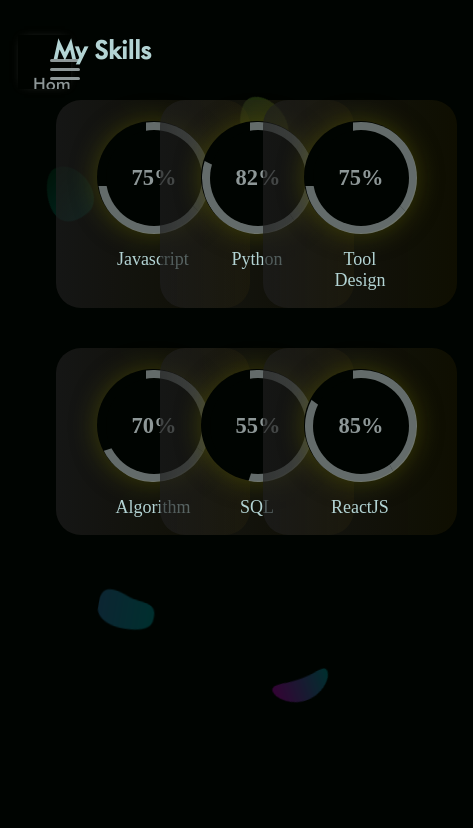
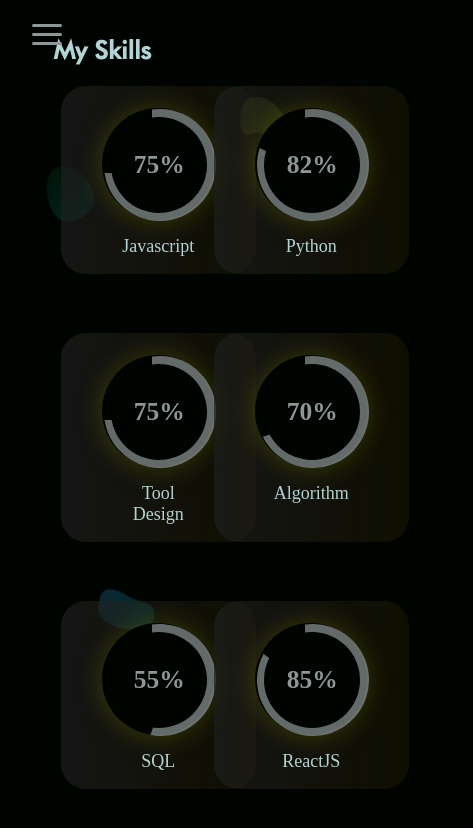
Before and after one commit to naveenvb560/Portfolio, a React (Create React App) app: page /Skills in a window 390 px wide. Shown: the top 828 px of the page, 473 px wide, since content can reach past the window. Built offline with nearby package versions, Linux system fonts and the light colour scheme.

Commit message:
working on responsive designs

```diff
--- a/src/components/Modals/DetailsModal.module.css
+++ b/src/components/Modals/DetailsModal.module.css
@@ -15,7 +15,7 @@
   left: 0;
   width: 100%;
   height: 100%;
-  background: rgba(8, 8, 1, 0.5);
+  background: rgba(2, 2, 0, 0.8);
   overflow-y: initial !important
 }
 
@@ -31,7 +31,7 @@
   margin: 3% 25%;
   color: hsl(220, 50%, 90%);
   background: var(--primary-color);
-  box-shadow: 0px 1px 1px 1px rgba(95, 97, 4, .5);
+  box-shadow: 0px 1px 10px 1px rgba(59, 61, 3, 0.8);
   overflow-y: auto;
 }
 
@@ -66,8 +66,8 @@
 
 .link2:hover,
 .link2:focus {
-  background: var(--tertiary-color);
-  border-color: var(--tertiary-color);
+  background: red;
+  color: var(--secondary-color);
   transform: translateY(-.2rem);
 }
 
--- a/src/components/Pages/Skills.module.css
+++ b/src/components/Pages/Skills.module.css
@@ -44,8 +44,25 @@
 
 @media only screen and (max-width: 1050px) {
   .container {
-    margin: 10% 8% 6% 8%;
+    margin: 6% 8% 6% 8%;
     grid-template-columns: 33.33% 33.33% 33.33%;
   }
 
 }
+
+
+@media only screen and (max-width: 1050px) {
+  .container {
+    margin: 6% 8% 6% 8%;
+    grid-template-columns: 33.33% 33.33% 33.33%;
+  }
+
+}
+
+@media only screen and (max-width: 741px) {
+  .container {
+    margin: 6% 8% 6% 8%;
+    grid-template-columns: 50% 50%;
+  }
+
+}
--- a/src/components/SubPages/About.module.css
+++ b/src/components/SubPages/About.module.css
@@ -36,13 +36,6 @@
     font-size: 20px;
     font-family: 'Futura';
 }
-
-@media only screen and (min-width: 1920px) {
-    .container {
-      max-width: 1920px;
-      margin: auto
-    }
-  }
 
 .detailcontainer {
 display: flex;
@@ -88,4 +81,33 @@
   font-family: 'Futura';
   max-height: 100%;
 }
+
+.container {
+  padding: 12% 12% 10% 4%;
 }
+
+.img {
+  max-width: 60%;
+}
+}
+
+
+@media only screen and (min-width: 1920px) {
+  .container {
+    max-width: 1920px;
+    margin: auto
+  }
+}
+
+@media only screen and (max-width: 705px) {
+  .container {
+    padding-left: 20%;
+    flex-direction: column;
+  }
+  .img {
+    max-width: 80%;
+    margin-left: 50%;
+}
+
+
+}
--- a/src/components/UI/Header.js
+++ b/src/components/UI/Header.js
@@ -1,4 +1,4 @@
-import React, {useState, useEffect} from "react";
+import React, { useState, useEffect } from "react";
 import MediaLink from '../SubPages/MediaLinks'
 import classes from './Header.module.css'
 import { NavLink } from "react-router-dom";
@@ -6,20 +6,20 @@
 import "aos/dist/aos.css"
 
 const Header = () => {
-    const [expanded, setExpanded] = useState(false)
+    const [expanded, setExpanded] = useState(true)
     useEffect(() => {
         AOS.init({
             duration: 2000
         });
     });
-    const activeStyle ={
+    const activeStyle = {
         textAlign: "center",
         color: "var(--secondary-color)",
         fontFamily: "Futura",
         textDecoration: 'none',
     }
 
-    const inactiveStyle ={
+    const inactiveStyle = {
         textAlign: "center",
         color: "var(--tertiary-color)",
         fontFamily: "Futura",
@@ -27,13 +27,13 @@
     }
 
 
-    const hamburgerMenuHandler=()=> {
-            setExpanded((previousState)=> {
+    const hamburgerMenuHandler = () => {
+        setExpanded((previousState) => {
             return !previousState
         })
     }
     return (
-        <div data-aos='zoom-in-up'>
+        <div >
             <div >
                 <a onClick={hamburgerMenuHandler} className={classes.hamburger}>
                     <span className={classes.line}></span>
@@ -42,22 +42,16 @@
                 </a>
             </div>
             <div className={expanded ? classes.container : `${classes.container} ${classes.displayhamburger}`}>
-  <div className={classes.item1}>
-  <NavLink style={({ isActive }) =>
+                    <div className={classes.navlinks}>
+                        <NavLink className={classes.item} style={({ isActive }) =>
                             isActive ? activeStyle : inactiveStyle} to="/">Home</NavLink>
-  </div>
-  <div className={classes.item2}>
-  <NavLink style={({ isActive }) =>
+                        <NavLink className={classes.item} style={({ isActive }) =>
                             isActive ? activeStyle : inactiveStyle} to="Projects">Projects</NavLink>
-  </div>
-  <div className={classes.item3}>
-  <NavLink style={({ isActive }) =>
+                        <NavLink className={classes.item} style={({ isActive }) =>
                             isActive ? activeStyle : inactiveStyle} to="/Experiences">Experiences</NavLink>
-      </div>
-  <div className={classes.item4}>
-  <NavLink style={({ isActive }) =>
+                        <NavLink className={classes.item} style={({ isActive }) =>
                             isActive ? activeStyle : inactiveStyle} to="Skills">Skills</NavLink></div>
-  <div className={classes.item5}>
+                    <div className={classes.medialink}>
                         <MediaLink />
                     </div>
             </div>
--- a/src/components/UI/Header.module.css
+++ b/src/components/UI/Header.module.css
@@ -13,7 +13,9 @@
 
 .container {
   display: flex;
-  padding: 15px;
+  padding: 10px 10px 20px 5px;
+  height: 10%;
+  font-size: 22px;
   margin-top: 20px;
   justify-content: space-evenly;
   align-items: center;
@@ -33,7 +35,7 @@
 
 @keyframes header_page_load{
   0% {
-    transform: translateX(-20%);
+    transform: translateX(-15%);
   }
 
   100% {
@@ -41,71 +43,36 @@
   }
 }
 
-.item1 {
-  font-size: 20px;
-  text-align: center;
-  color: var(--tertiary-color);
-  font-family: 'Futura';
-  transition: transform .2s;
+
+.medialink {
+  width: 40%;
+  display: flex;
+  flex-direction: row;
+  justify-content: flex-end;
+
 }
-.item2 {
-  font-size: 20px;
-  text-align: center;
-  color: var(--tertiary-color);
-  font-family: 'Futura';
+
+.item {
   transition: transform .2s;
 }
 
-.item3 {
-  font-size: 20px;
-  text-align: center;
-  color: var(--tertiary-color);
-  font-family: 'Futura';
-  transition: transform .2s;
+.item:hover {
+  -ms-transform: scale(1.1);
+  -webkit-transform: scale(1.1);
+  transform: scale(1.1);
 }
 
-.item4 {
-  font-size: 20px;
-  text-align: center;
-  color: var(--tertiary-color);
-  font-family: 'Futura';
-  transition: transform .2s;
+.navlinks {
+  width: 50%;
+  display: flex;
+  flex-direction: row;
+  justify-content: space-around ;
 }
-
-.item5 {
-  float: right;
-  margin-right: -2.8%;
-  justify-content: end;
-  display: flex;
-}
-
-.item1:hover {
-    -ms-transform: scale(1.2);
-    -webkit-transform: scale(1.2);
-    transform: scale(1.2);
-}
-.item2:hover {
-  -ms-transform: scale(1.2);
-  -webkit-transform: scale(1.2);
-  transform: scale(1.2);
-}
-.item3:hover {
-  -ms-transform: scale(1.2);
-  -webkit-transform: scale(1.2);
-  transform: scale(1.2);
-}
-.item4:hover {
-  -ms-transform: scale(1.2);
-  -webkit-transform: scale(1.2);
-  transform: scale(1.2);
-}
-
-
 
 @media only screen and (max-width: 1050px) {
   .container {
     height: 100%;
-    width: 15%;
+    width: 25%;
     position: fixed;
     flex-direction: column;
     justify-content: flex-start;
@@ -123,20 +90,26 @@
   }
   body {
     /* margin-left: 120px; */
-    font-size: 15px;
+    font-size: 17px;
     padding: 16px 10px;
   }
-  .item1, .item2, .item3, .item4 {
-    font-size: 17px !important;
+  .navlinks {
+    width: 90%;
+    height: 70%;
+    padding-left: 2rem;
+    flex-direction: column;
+    align-items: flex-start;
+    justify-content: space-around ;
   }
 
-  .item5 {
-    width: 100%;
-    flex-direction: column;
-  }
   .hamburger {
     position: fixed;
     display: flex;
+  }
+
+  .medialink {
+    display: none;
+
   }
 }
 
```
Lines whose indentation alone changed are shown as unchanged.
